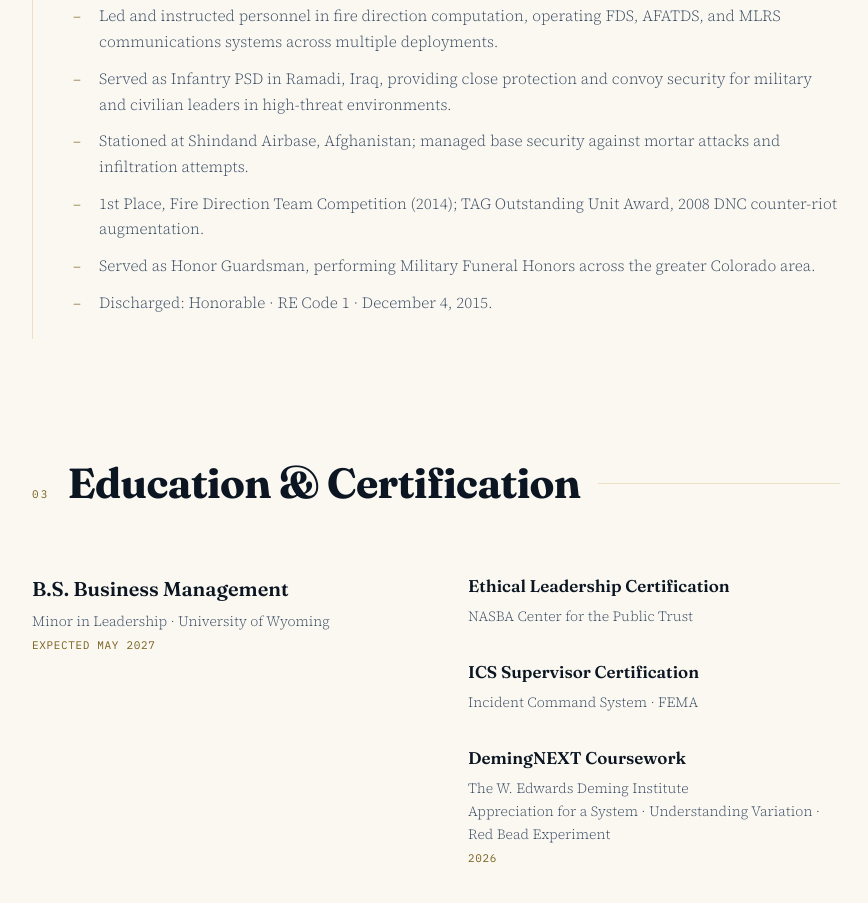
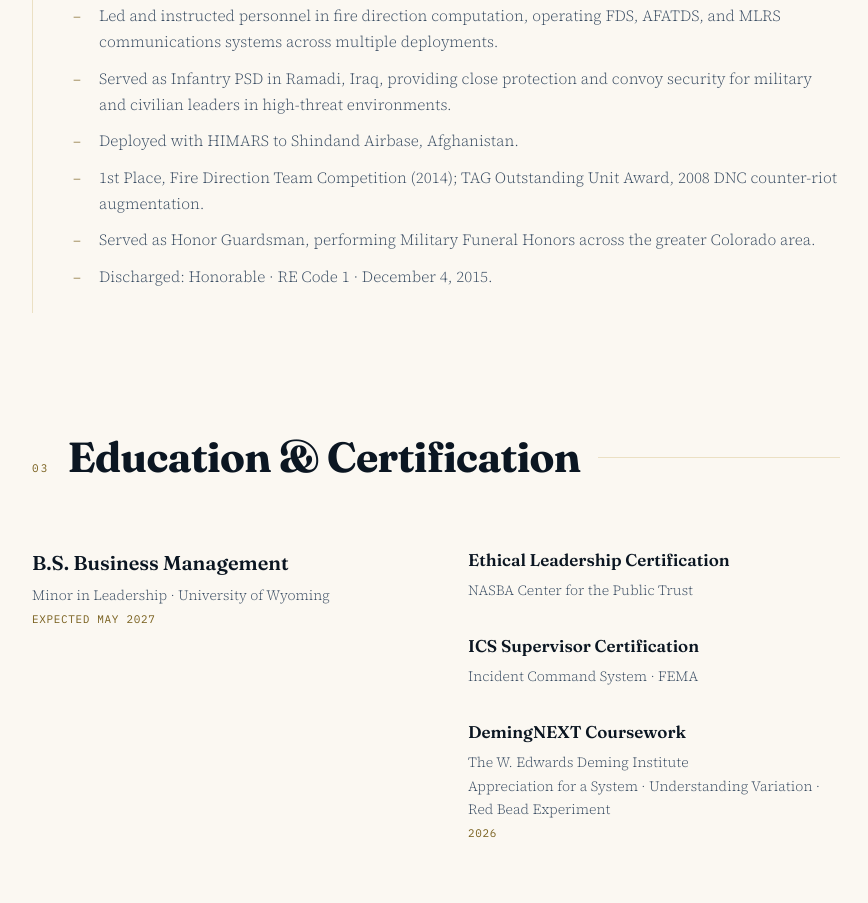
Before and after one commit to robertbrucecoe/robertbrucecoe.github.io, a plain HTML site: page index.html in a window 1280 px wide. Shown: the part 3418-4321 px from the top of the page, without its empty margins (204-1072 px from the left). Drawn offline with Linux system fonts and the light colour scheme; no server answers.

Commit message:
Correct the Shindand bullet: HIMARS deployment, not base security
Co-Authored-By: Claude Opus 5.5 <noreply@anthropic.com>

```diff
--- a/index.html
+++ b/index.html
@@ -872,7 +872,7 @@
         <ul>
           <li>Led and instructed personnel in fire direction computation, operating FDS, AFATDS, and MLRS communications systems across multiple deployments.</li>
           <li>Served as Infantry PSD in Ramadi, Iraq, providing close protection and convoy security for military and civilian leaders in high-threat environments.</li>
-          <li>Stationed at Shindand Airbase, Afghanistan; managed base security against mortar attacks and infiltration attempts.</li>
+          <li>Deployed with HIMARS to Shindand Airbase, Afghanistan.</li>
           <li>1st Place, Fire Direction Team Competition (2014); TAG Outstanding Unit Award, 2008 DNC counter-riot augmentation.</li>
           <li>Served as Honor Guardsman, performing Military Funeral Honors across the greater Colorado area.</li>
           <li>Discharged: Honorable · RE Code 1 · December 4, 2015.</li>
```
